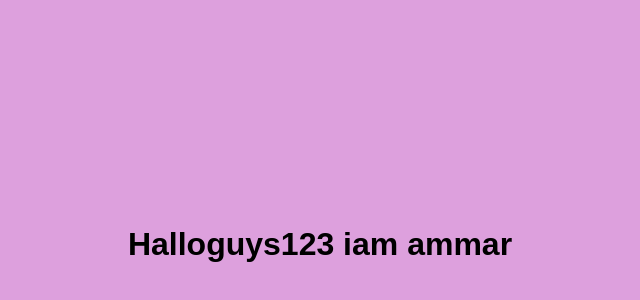
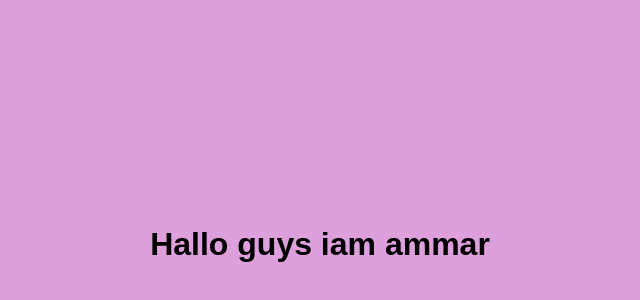
Before and after one commit to ammarmazhar426/Ammar-1, a plain HTML site: page index.html in a window 1280 px wide. Shown: the part 156-456 px from the top of the page, without its empty margins (320-960 px from the left). Drawn offline with Linux system fonts and the light colour scheme.

Commit message:
changing in h1

```diff
--- a/index.html
+++ b/index.html
@@ -10,7 +10,7 @@
 </head>
 
 <body>
-    <h1>Halloguys123 iam ammar</h1>
+    <h1>Hallo guys iam ammar</h1>
 </body>
 
 </html>
```
